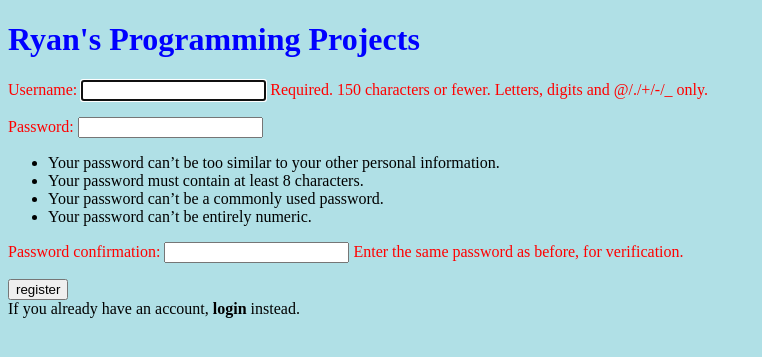
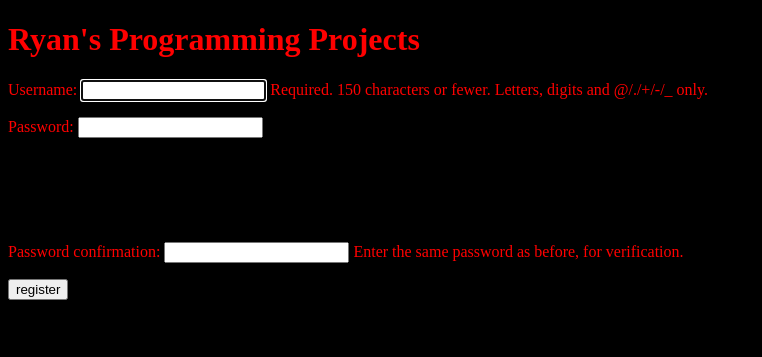
Before and after one commit to ralamo33/mysite, a Django app: page /register/ in a window 1280 px wide. Shown: the top 357 px of the page, without its empty margins (0-762 px from the left). Run offline with Django 3.2, Linux system fonts and the light colour scheme.

Commit message:
Connections to static files work

```diff
--- a/assets/styles.css
+++ b/assets/styles.css
@@ -1,8 +1,8 @@
 body {
-  background-color: powderblue;
+  background-color: black;
 }
 h1 {
-  color: blue;
+  color: red;
 }
 p {
   color: red;
--- a/main/Templates/main/header.html
+++ b/main/Templates/main/header.html
@@ -8,10 +8,9 @@
     <header role = "banner">
         <h1> Ryan's Programming Projects</h1>
     </header>
-    </article>
-    <div class="container">
+    <article>
         {% block content %}
         {% endblock %}
-    </div>
+    </article>
 </body>
 </html>
```
Also changed, not shown: db.sqlite3, main/migrations/0011_auto_20200204_1805.py (added).
